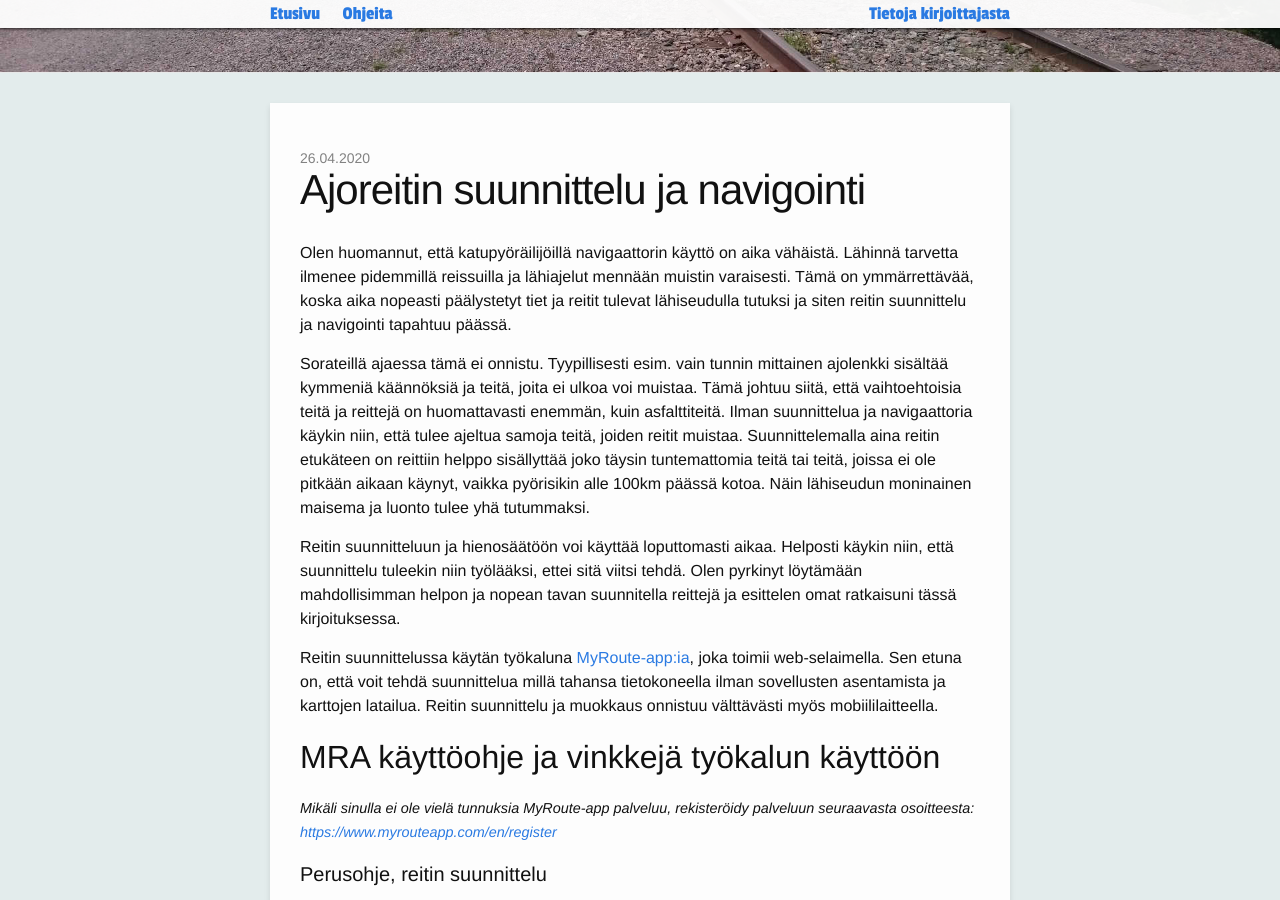
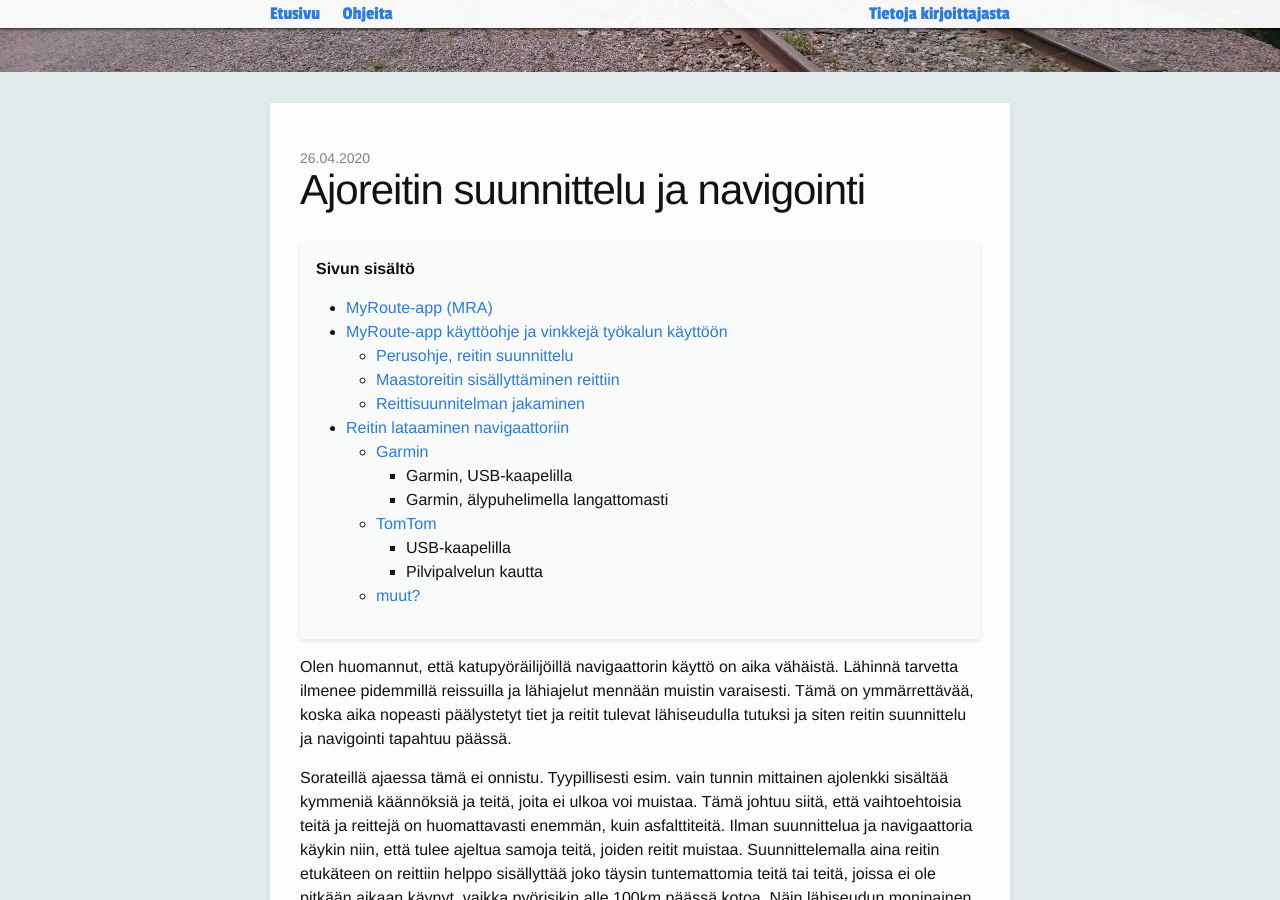
Before and after one commit to seikkailuendurolla/seikkailuendurolla.github.io, a Jekyll site: the page built from _posts/2020-04-26-reitin-suunnittelu.md, in a window 1280 px wide and 900 px high, scrolled down 528 px. Built offline with Jekyll 4.4.1, drawn with Linux system fonts in a browser that asks for light colours; some web fonts are replaced; comment, search, counter and statistics services are not loaded.

Commit message:
Hahmotella sisällysluettelosta

```diff
--- a/_posts/2020-04-26-reitin-suunnittelu.md
+++ b/_posts/2020-04-26-reitin-suunnittelu.md
@@ -9,6 +9,29 @@ keywords: "moottoripyöräily, matkaenduro, seikkailu endurolla, MRA, navigaatto
 description: Miten suunnittelet helposti reitin moottoripyörä retkellesi.
 excerpt_separator: <!--more-->
 ---
+
+{::options parse_block_html="true" /}
+
+<div style="padding-left: 0px; background-color: #f9fbfb; margin-bottom: 1em; padding: 1em; box-shadow: 0 2px 4px rgba(0,0,0,0.1);">
+
+<b>Sivun sisältö</b>
+
+* [MyRoute-app (MRA)](#)
+* [MyRoute-app käyttöohje ja vinkkejä työkalun käyttöön](#)
+  * [Perusohje, reitin suunnittelu](#)
+  * [Maastoreitin sisällyttäminen reittiin](#)
+  * [Reittisuunnitelman jakaminen](#)
+* [Reitin lataaminen navigaattoriin](#)
+  * [Garmin](#)
+    * Garmin, USB-kaapelilla
+    * Garmin, älypuhelimella langattomasti
+  * [TomTom](#)
+    * USB-kaapelilla
+    * Pilvipalvelun kautta
+  * [muut?](#)
+
+
+</div>
 
 Olen huomannut, että katupyöräilijöillä navigaattorin käyttö on aika
 vähäistä. Lähinnä tarvetta ilmenee pidemmillä reissuilla ja lähiajelut
```
